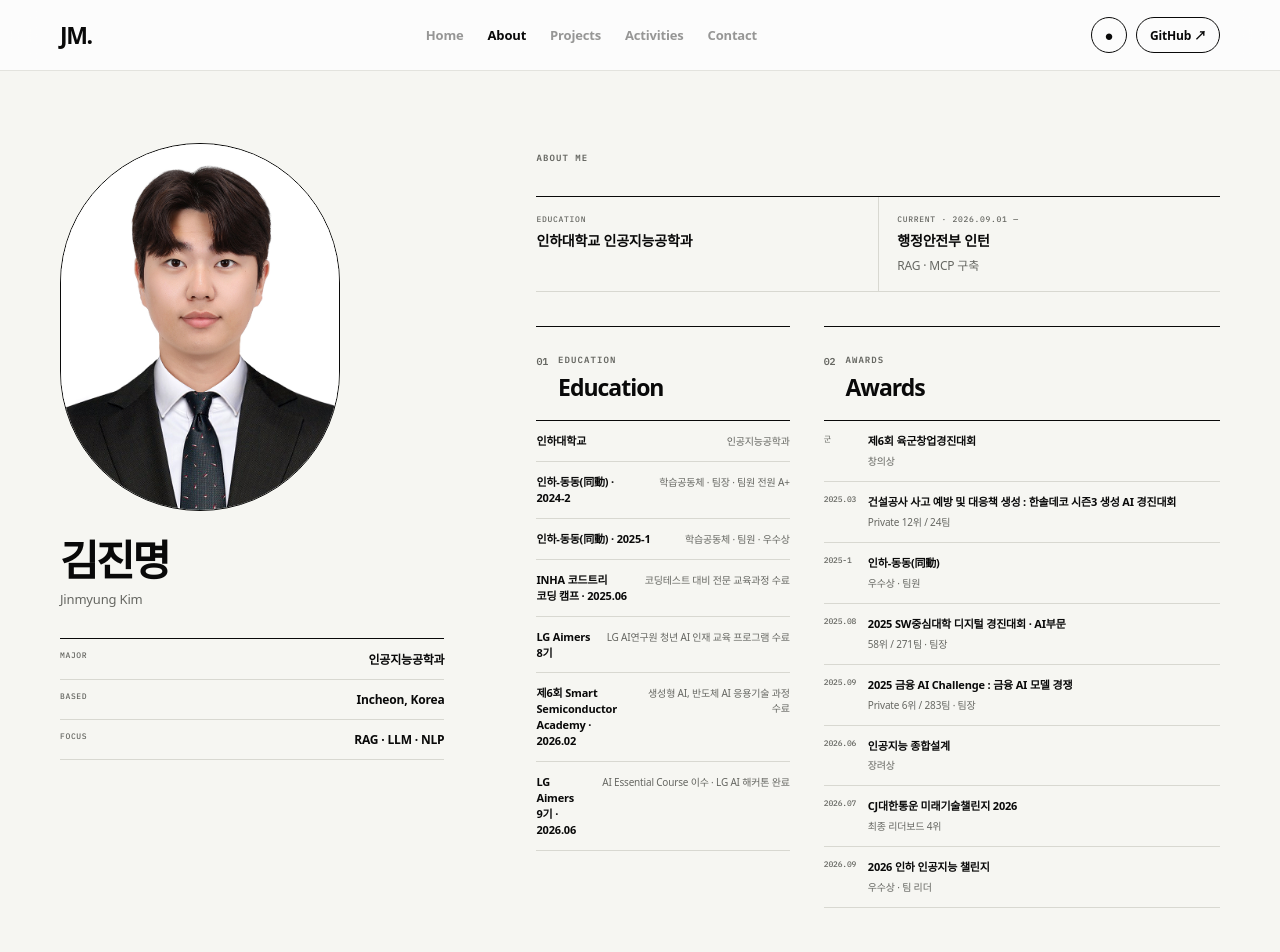
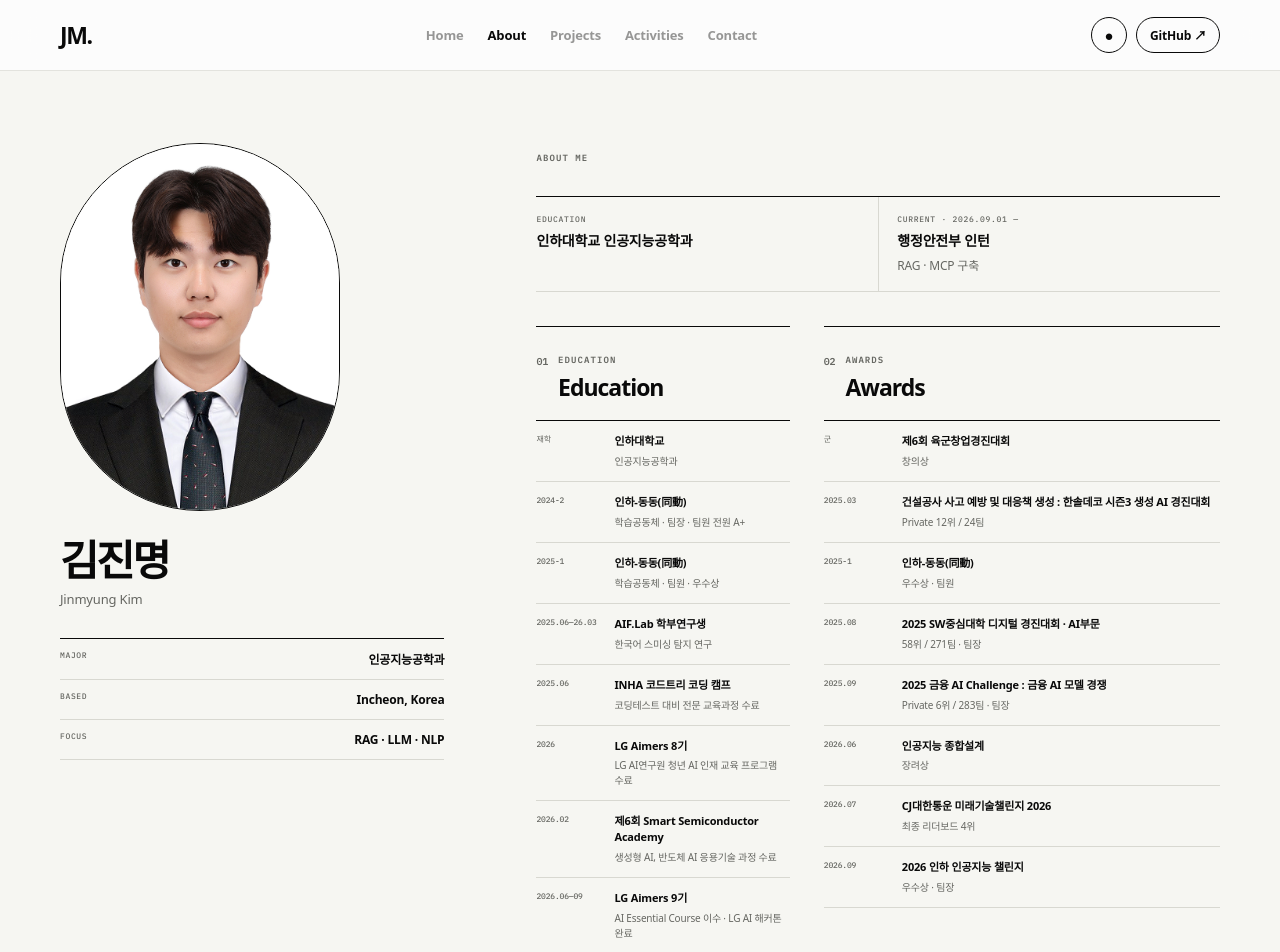
Before and after one commit to JM-KIMM/JM-KIMM.github.io, a React (Vite) app: page /#/about in a window 1280 px wide. Shown: the top 952 px of the page. Built offline with nearby package versions, Linux system fonts and the light colour scheme; a web font is replaced by a local one.

Commit message:
Add dated education records

```diff
--- a/src/data/activities.ts
+++ b/src/data/activities.ts
@@ -119,7 +119,7 @@ export const competitionActivities: Activity[] = [
     title: '2026 인하 인공지능 챌린지',
     subtitle: '로봇 미래 행동 영상 생성 · World Model Challenge',
     period: '2026.07 — 08',
-    role: '3인 팀 리더 · World Model 학습·추론',
+    role: '3인 팀장 · World Model 학습·추론',
     summary: '초기 로봇 이미지와 16단계 관절 명령으로 미래 영상을 생성하는 액션 조건부 월드 모델을 개발했습니다.',
     points: ['Cosmos-Predict2.5-2B 기반 LoRA·액션 임베더 학습', '데이터 정제·움직임 가중·DRaFT 보상 미세조정', '오토가이던스와 30-step 추론 최적화'],
     purpose: '정적인 인식 문제를 넘어 행동에 따라 다음 상태가 어떻게 변하는지 예측하는 생성 모델을 직접 다루기 위해 참여했습니다.',
--- a/src/data/caseStudies.ts
+++ b/src/data/caseStudies.ts
@@ -64,7 +64,7 @@ export const caseStudies: Record<string, CaseStudy> = {
   'inha-world-model': {
     cardLine: '액션 조건부 로봇 영상을 생성하는 World Model을 최적화해 우수상을 받았습니다.',
     lede: '초기 이미지 한 장과 16단계 관절 명령으로 16프레임 액션 조건부 영상을 생성했습니다. 모델을 오래 학습하는 대신, 액션 조건을 잠재 시점에 맞게 주입하고 실패한 대리지표를 반증하며 데이터 신호와 추론 비용을 함께 최적화했습니다.',
-    ownershipNote: '3인 팀의 리더로 World Model 학습·추론과 재현 파이프라인을 담당했습니다. 공개 저장소에 최종 설정뿐 아니라 실패한 가설, 폐기한 실험과 규정 판단까지 기록했습니다.',
+    ownershipNote: '3인 팀의 팀장으로 World Model 학습·추론과 재현 파이프라인을 담당했습니다. 공개 저장소에 최종 설정뿐 아니라 실패한 가설, 폐기한 실험과 규정 판단까지 기록했습니다.',
     brief: {
       problem: '한 장면에서 시작해 로봇 관절 명령을 따르는 미래 영상을 만들어야 했지만, 평가 결과는 시각·행동 오차가 합쳐진 점수 하나뿐이라 무엇을 개선해야 하는지 알기 어려웠습니다.',
       response: 'Cosmos-Predict2.5-2B를 동결한 채 SO-100용 액션 임베더와 LoRA를 학습했습니다. 데이터 정제·움직임 가중·액션 보조손실을 조합하고, DRaFT와 오토가이던스를 이어 검증했습니다.',
@@ -158,7 +158,7 @@ export const caseStudies: Record<string, CaseStudy> = {
       },
     ],
     validation: {
-      verified: ['3인 팀 리더로 2026 인하 인공지능 챌린지 우수상을 받았습니다.', 'Public 0.187244와 최종 Private 0.21395를 구분해 기록했습니다.', '로컬 16GB 환경에서 약 2일 학습하고 216개 영상을 57.9분에 생성했습니다.', '최종 학습·추론 설정과 실패 실험을 재현 문서로 공개했습니다.'],
+      verified: ['3인 팀의 팀장으로 2026 인하 인공지능 챌린지 우수상을 받았습니다.', 'Public 0.187244와 최종 Private 0.21395를 구분해 기록했습니다.', '로컬 16GB 환경에서 약 2일 학습하고 216개 영상을 57.9분에 생성했습니다.', '최종 학습·추론 설정과 실패 실험을 재현 문서로 공개했습니다.'],
       boundary: ['Public 0.187244와 Private 0.21395 사이에 0.026706의 점수 차이가 나타났습니다.', '가장 큰 개선 구간에서 데이터 정제·움직임 가중·판독기 보조손실을 함께 바꿔 각각의 기여도를 분리할 수 없습니다.', '초기 판독기 validation은 겹치는 window 단위 분할로 5.6% 낙관적이었고, episode 단위 재측정에서 MAE가 0.1069에서 0.1129로 높아졌습니다.'],
       next: ['대회 규정을 벗어나지 않는 episode-level validation을 먼저 설계합니다.', '정제·sampling·보조손실을 한 변수씩 분리해 ablation합니다.', '생성 영상의 불확실성과 action 충실도를 함께 보여주는 현장용 품질 게이트를 만듭니다.'],
     },
--- a/src/data/projects.ts
+++ b/src/data/projects.ts
@@ -33,7 +33,7 @@ const projectEntries: Project[] = [
     shortTitle: 'INHA World Model',
     eyebrow: 'WORLD MODEL · VIDEO DIFFUSION · ROBOTICS',
     period: '2026.07.16 — 2026.08.20',
-    role: '팀 리더 · World Model 학습·추론',
+    role: '팀장 · World Model 학습·추론',
     ownership: '학습·추론 및 재현 파이프라인',
     team: '3인 팀',
     rank: '2026 인하 인공지능 챌린지 우수상',
--- a/src/pages/AboutPage.tsx
+++ b/src/pages/AboutPage.tsx
@@ -1,11 +1,12 @@
 const education = [
-  ['인하대학교', '인공지능공학과'],
-  ['인하-동동(同動) · 2024-2', '학습공동체 · 팀장 · 팀원 전원 A+'],
-  ['인하-동동(同動) · 2025-1', '학습공동체 · 팀원 · 우수상'],
-  ['INHA 코드트리 코딩 캠프 · 2025.06', '코딩테스트 대비 전문 교육과정 수료'],
-  ['LG Aimers 8기', 'LG AI연구원 청년 AI 인재 교육 프로그램 수료'],
-  ['제6회 Smart Semiconductor Academy · 2026.02', '생성형 AI, 반도체 AI 응용기술 과정 수료'],
-  ['LG Aimers 9기 · 2026.06', 'AI Essential Course 이수 · LG AI 해커톤 완료'],
+  ['재학', '인하대학교', '인공지능공학과'],
+  ['2024-2', '인하-동동(同動)', '학습공동체 · 팀장 · 팀원 전원 A+'],
+  ['2025-1', '인하-동동(同動)', '학습공동체 · 팀원 · 우수상'],
+  ['2025.06—26.03', 'AIF.Lab 학부연구생', '한국어 스미싱 탐지 연구'],
+  ['2025.06', 'INHA 코드트리 코딩 캠프', '코딩테스트 대비 전문 교육과정 수료'],
+  ['2026', 'LG Aimers 8기', 'LG AI연구원 청년 AI 인재 교육 프로그램 수료'],
+  ['2026.02', '제6회 Smart Semiconductor Academy', '생성형 AI, 반도체 AI 응용기술 과정 수료'],
+  ['2026.06—09', 'LG Aimers 9기', 'AI Essential Course 이수 · LG AI 해커톤 완료'],
 ]
 
 const awards = [
@@ -16,7 +17,7 @@ const awards = [
   ['2025.09', '2025 금융 AI Challenge : 금융 AI 모델 경쟁', 'Private 6위 / 283팀 · 팀장'],
   ['2026.06', '인공지능 종합설계', '장려상'],
   ['2026.07', 'CJ대한통운 미래기술챌린지 2026', '최종 리더보드 4위'],
-  ['2026.09', '2026 인하 인공지능 챌린지', '우수상 · 팀 리더'],
+  ['2026.09', '2026 인하 인공지능 챌린지', '우수상 · 팀장'],
 ]
 
 export default function AboutPage() {
@@ -43,14 +44,14 @@ export default function AboutPage() {
           <div className="about-record-columns about-profile-records">
             <section className="about-record-section compact-record">
               <header><span>01</span><div><p className="eyebrow">EDUCATION</p><h2>Education</h2></div></header>
-              <div className="simple-record-list">
-                {education.map(([name, detail]) => <div key={name}><b>{name}</b><p>{detail}</p></div>)}
+              <div className="simple-record-list dated-record-list">
+                {education.map(([period, name, detail]) => <div key={`${period}-${name}`}><time>{period}</time><b>{name}</b><p>{detail}</p></div>)}
               </div>
             </section>
 
             <section className="about-record-section compact-record">
               <header><span>02</span><div><p className="eyebrow">AWARDS</p><h2>Awards</h2></div></header>
-              <div className="simple-record-list award-record-list">
+              <div className="simple-record-list dated-record-list">
                 {awards.map(([year, name, result]) => <div key={name}><time>{year}</time><b>{name}</b><p>{result}</p></div>)}
               </div>
             </section>
--- a/src/styles.css
+++ b/src/styles.css
@@ -687,14 +687,14 @@ body { font-size: 15px; letter-spacing: -.012em; }
 .about-profile-records .simple-record-list > div { padding: 12px 0; }
 .about-profile-records .simple-record-list b { font-size: 11px; line-height: 1.45; }
 .about-profile-records .simple-record-list p { font-size: 10px; line-height: 1.5; }
-.about-profile-records .award-record-list > div { grid-template-columns: 34px minmax(0, 1fr); gap: 5px 10px; align-items: start; }
-.about-profile-records .award-record-list p { grid-column: 2; text-align: left; }
+.about-profile-records .dated-record-list > div { grid-template-columns: 68px minmax(0, 1fr); gap: 5px 10px; align-items: start; }
+.about-profile-records .dated-record-list p { grid-column: 2; text-align: left; }
 .simple-record-list { border-top: 1px solid var(--ink); }
 .simple-record-list > div { display: grid; grid-template-columns: 1fr auto; gap: 16px; padding: 15px 0; border-bottom: 1px solid var(--line); align-items: baseline; }
 .simple-record-list b { font-size: 13px; }
 .simple-record-list p { margin: 0; color: var(--muted); font-size: 12px; text-align: right; }
-.award-record-list > div { grid-template-columns: 46px 1fr auto; }
-.award-record-list time { color: var(--muted); font: 500 8px 'IBM Plex Mono', monospace; }
+.dated-record-list > div { grid-template-columns: 68px 1fr auto; }
+.dated-record-list time { color: var(--muted); font: 500 8px/1.5 'IBM Plex Mono', monospace; white-space: nowrap; }
 
 @media (max-width: 900px) {
   .projects-intro { grid-template-columns: 1fr; gap: 40px; }
@@ -760,8 +760,8 @@ body { font-size: 15px; letter-spacing: -.012em; }
   .about-record-columns { gap: 72px; margin-top: 78px; }
   .about-profile-records { gap: 42px; margin-top: 34px; }
   .about-profile-records .about-record-section + .about-record-section { margin-top: 0; }
-  .award-record-list > div { grid-template-columns: 40px 1fr; }
-  .award-record-list p { grid-column: 2; text-align: left; }
+  .dated-record-list > div { grid-template-columns: 64px 1fr; }
+  .dated-record-list p { grid-column: 2; text-align: left; }
 }
 
 /* v9 · project depth, activities, profile image */
```
